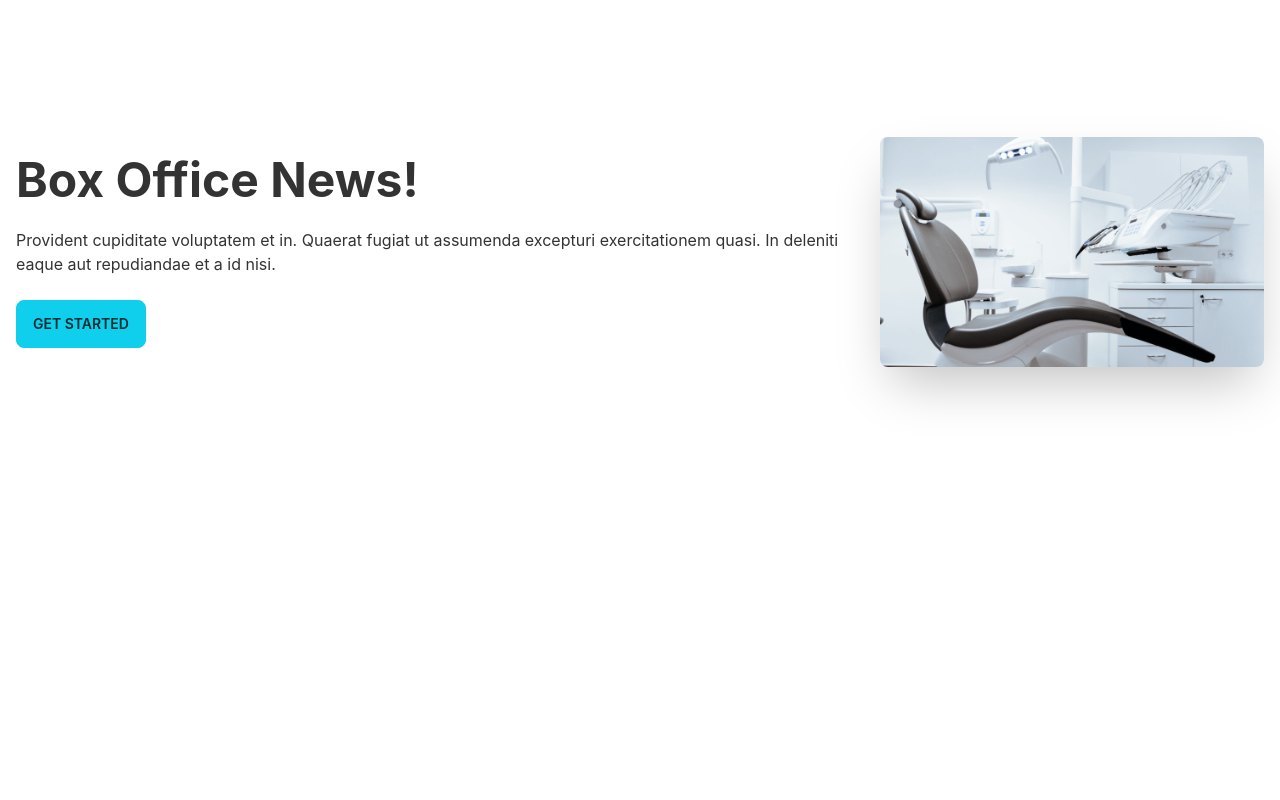
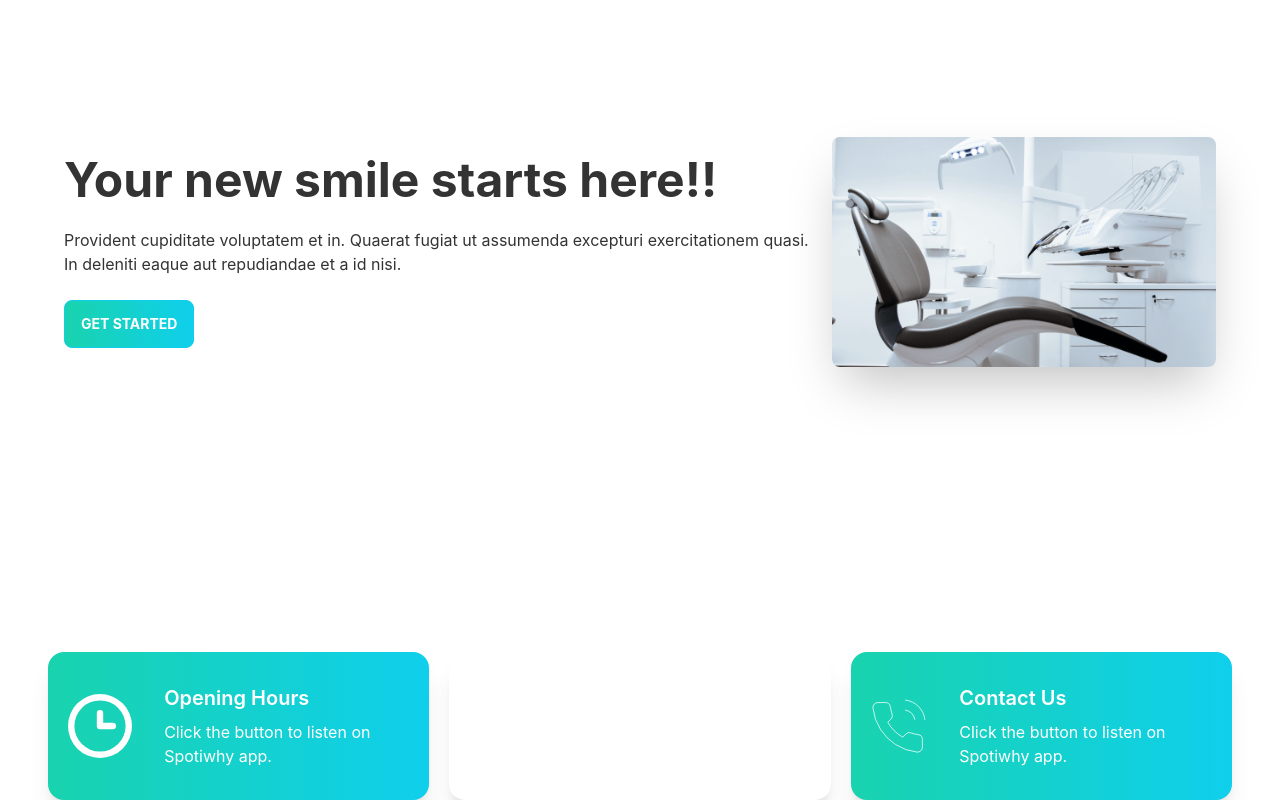
Before and after one commit to Shimulmajumdarshuvo/Doctors-portal-71, a React (Create React App) app: page / in a window 1280 px wide. Shown: the part 212-1012 px from the top of the page. Before the commit the page ends 864 px from the top, so only its background shows below. Built offline with nearby package versions, Linux system fonts and the light colour scheme.

Commit message:
info section implement

```diff
--- a/src/Pages/Home/Banner/Banner.js
+++ b/src/Pages/Home/Banner/Banner.js
@@ -4,13 +4,13 @@
 const Banner = () => {
     return (
         <div>
-            <div class="hero min-h-screen ">
+            <div class="hero min-h-screen px-12">
                 <div class="hero-content flex-col lg:flex-row-reverse">
                     <img src={chair} class="max-w-sm rounded-lg shadow-2xl" />
                     <div>
-                        <h1 class="text-5xl font-bold">Box Office News!</h1>
+                        <h1 class="text-5xl font-bold">Your new smile starts here!!</h1>
                         <p class="py-6">Provident cupiditate voluptatem et in. Quaerat fugiat ut assumenda excepturi exercitationem quasi. In deleniti eaque aut repudiandae et a id nisi.</p>
-                        <button class="btn btn-primary">Get Started</button>
+                        <button class="btn btn-primary text-white font-bold bg-gradient-to-r from-secondary to-primary">Get Started</button>
                     </div>
                 </div>
             </div>
--- a/src/Pages/Home/Home.js
+++ b/src/Pages/Home/Home.js
@@ -1,10 +1,13 @@
 import React from 'react';
 import Banner from './Banner/Banner';
+import Info from './Info/Info';
+
 
 const Home = () => {
     return (
         <div>
             <Banner></Banner>
+            <Info ></Info>
         </div>
     );
 };
--- /dev/null
+++ b/src/Pages/Home/Info/Info.js
@@ -0,0 +1,19 @@
+import React from 'react';
+import InfoCard from '../InfoCard/InfoCard';
+import clock from '../../../assets/icons/clock.svg';
+import marker from '../../../assets/icons/marker.svg';
+import phon from '../../../assets/icons/phone.svg';
+
+const Info = () => {
+    return (
+        <div className='grid grid-cols-1 lg:grid-cols-3 gap-5 px-12'>
+            <InfoCard cardTitle="Opening Hours" bgClass="bg-gradient-to-r from-secondary to-primary" img={clock}></InfoCard>
+            <InfoCard cardTitle="Our Locations" bgClass="bg-accent" img={marker}></InfoCard>
+            <InfoCard cardTitle="Contact Us" bgClass="bg-gradient-to-r from-secondary to-primary" img={phon}></InfoCard>
+
+        </div>
+
+    );
+};
+
+export default Info;
--- /dev/null
+++ b/src/Pages/Home/InfoCard/InfoCard.js
@@ -0,0 +1,19 @@
+import React from 'react';
+
+
+const InfoCard = ({ img, cardTitle, bgClass }) => {
+    return (
+        <div class={`card lg:card-side bg-base-100 shadow-xl ${bgClass}`}>
+            <figure className='pl-5'>
+                <img src={img} alt="Album" />
+            </figure>
+            <div class="card-body text-white">
+                <h2 class="card-title">{cardTitle}</h2>
+                <p>Click the button to listen on Spotiwhy app.</p>
+
+            </div>
+        </div>
+    );
+};
+
+export default InfoCard;
```
